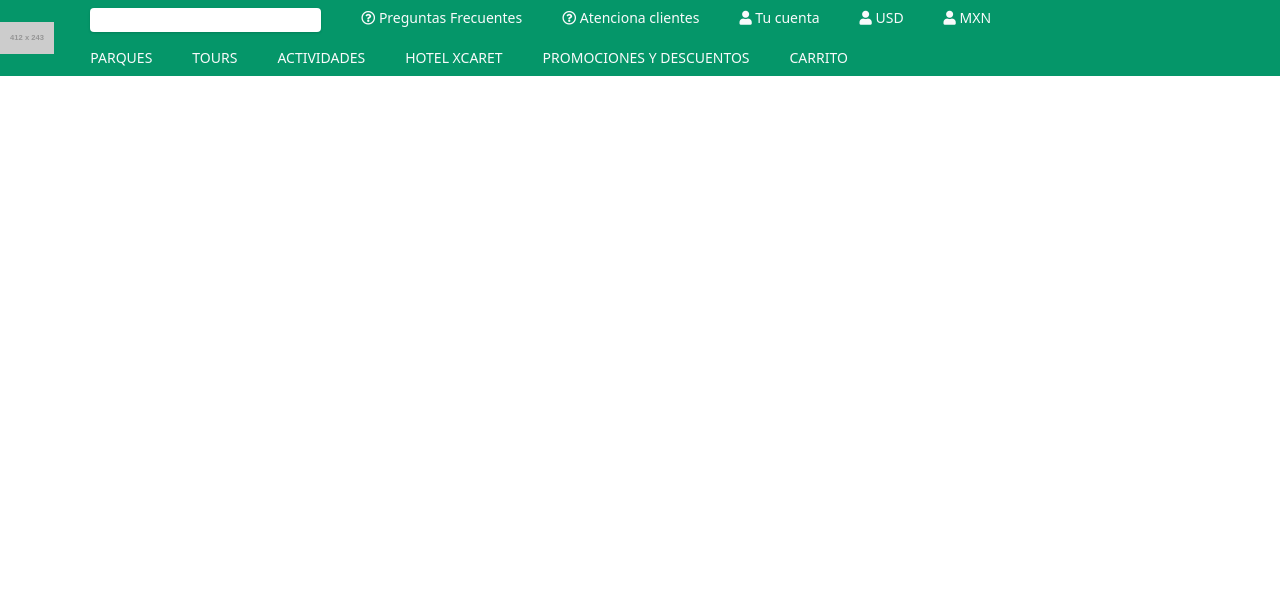
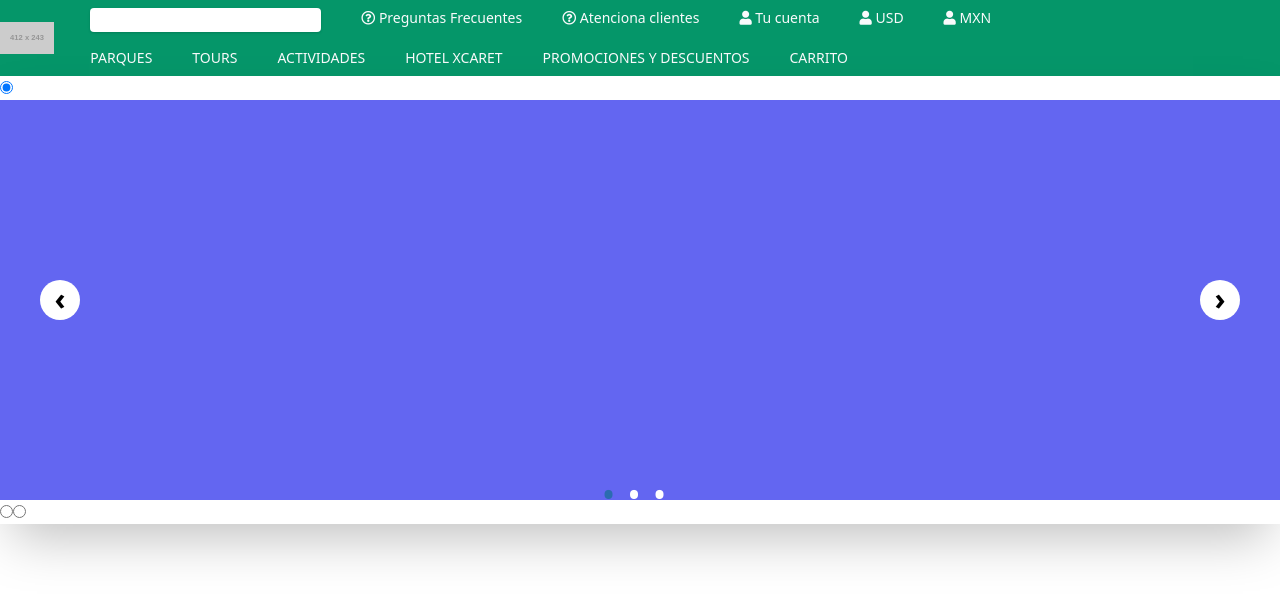
Before and after one commit to onaal/examen, a React (Create React App) app: page / in a window 1280 px wide. Shown: the top 598 px of the page. Built offline with nearby package versions, Linux system fonts and the light colour scheme; no server answers.

Commit message:
Se suben modificaciones

```diff
--- a/package.json
+++ b/package.json
@@ -11,10 +11,13 @@
     "@testing-library/react": "^11.2.3",
     "@testing-library/user-event": "^12.6.0",
     "autoprefixer": "^9.8.6",
+    "node-sass": "^4.14.1",
     "postcss": "^7.0.35",
     "react": "^17.0.1",
     "react-dom": "^17.0.1",
     "react-scripts": "4.0.1",
+    "sass-loader": "^10.1.1",
+    "style-loader": "^2.0.0",
     "tailwindcss": "npm:@tailwindcss/postcss7-compat@^2.0.2",
     "web-vitals": "^0.2.4"
   },
--- a/postcss.config.js
+++ b/postcss.config.js
@@ -5,4 +5,15 @@ module.exports = {
         tailwindcss('./tailwind.js'),
         require('autoprefixer'),
     ],
+    rules: [
+
+        {
+            test: /\.scss$/,
+            loader: ['style-loader', 'css-loader?url=false', 'sass-loader'],
+        },
+        {
+            test: /\.css$/,
+            loader: ['style-loader', 'css-loader?url=false']
+        }
+    ]
 };
--- a/src/App.js
+++ b/src/App.js
@@ -1,11 +1,13 @@
 import logo from './logo.svg';
 import './styles/tailwind.css';
 import Navbar from './client/components/navbar'
-
+import Carosouel from './client/components/carousel'
+import  './app.scss';
 function App() {
   return (
     <div>
       <Navbar></Navbar>
+      <Carosouel></Carosouel>
     </div>
   );
 }
--- /dev/null
+++ b/src/app.scss
@@ -0,0 +1,29 @@
+.carousel-open:checked + .carousel-item {
+  position: static;
+  opacity: 100;
+}
+.carousel-item {
+  -webkit-transition: opacity 0.6s ease-out;
+  transition: opacity 0.6s ease-out;
+}
+#carousel-1:checked ~ .control-1,
+#carousel-2:checked ~ .control-2,
+#carousel-3:checked ~ .control-3 {
+  display: block;
+}
+.carousel-indicators {
+  list-style: none;
+  margin: 0;
+  padding: 0;
+  position: absolute;
+  bottom: 2%;
+  left: 0;
+  right: 0;
+  text-align: center;
+  z-index: 10;
+}
+#carousel-1:checked ~ .control-1 ~ .carousel-indicators li:nth-child(1) .carousel-bullet,
+#carousel-2:checked ~ .control-2 ~ .carousel-indicators li:nth-child(2) .carousel-bullet,
+#carousel-3:checked ~ .control-3 ~ .carousel-indicators li:nth-child(3) .carousel-bullet {
+  color: #2b6cb0;  /*Set to match the Tailwind colour you want the active one to be */
+}
--- a/src/client/components/carousel.js
+++ b/src/client/components/carousel.js
@@ -42,8 +42,49 @@ export default class carousel extends Component {
     render(){
         return(
             <div class="carousel relative shadow-2xl bg-white">
+	<div class="carousel-inner relative overflow-hidden w-full">
+
+		<input class="carousel-open" type="radio" id="carousel-1" name="carousel" aria-hidden="true" hidden="" checked="checked"/>
+		<div class="carousel-item absolute opacity-0" style={{height:"50vh"}}>
+			<div class="block h-full w-full bg-indigo-500 text-white text-5xl text-center">
 
             </div>
+		</div>
+		<label for="carousel-3" class="prev control-1 w-10 h-10 ml-2 md:ml-10 absolute cursor-pointer hidden text-3xl font-bold text-black hover:text-white rounded-full bg-white hover:bg-blue-700 leading-tight text-center z-10 inset-y-0 left-0 my-auto">‹</label>
+		<label for="carousel-2" class="next control-1 w-10 h-10 mr-2 md:mr-10 absolute cursor-pointer hidden text-3xl font-bold text-black hover:text-white rounded-full bg-white hover:bg-blue-700 leading-tight text-center z-10 inset-y-0 right-0 my-auto">›</label>
+
+
+		<input class="carousel-open" type="radio" id="carousel-2" name="carousel" aria-hidden="true" hidden=""/>
+		<div class="carousel-item absolute opacity-0" style={{height:"50vh"}}>
+			<div class="block h-full w-full bg-orange-500 text-white text-5xl text-center">Slide 2</div>
+		</div>
+		<label for="carousel-1" class="prev control-2 w-10 h-10 ml-2 md:ml-10 absolute cursor-pointer hidden text-3xl font-bold text-black hover:text-white rounded-full bg-white hover:bg-blue-700 leading-tight text-center z-10 inset-y-0 left-0 my-auto">‹</label>
+		<label for="carousel-3" class="next control-2 w-10 h-10 mr-2 md:mr-10 absolute cursor-pointer hidden text-3xl font-bold text-black hover:text-white rounded-full bg-white hover:bg-blue-700 leading-tight text-center z-10 inset-y-0 right-0 my-auto">›</label>
+
+
+		<input class="carousel-open" type="radio" id="carousel-3" name="carousel" aria-hidden="true" hidden=""/>
+		<div class="carousel-item absolute opacity-0" style={{height:"50vh"}}>
+			<div class="block h-full w-full bg-green-500 text-white text-5xl text-center">Slide 3</div>
+		</div>
+		<label for="carousel-2" class="prev control-3 w-10 h-10 ml-2 md:ml-10 absolute cursor-pointer hidden text-3xl font-bold text-black hover:text-white rounded-full bg-white hover:bg-blue-700 leading-tight text-center z-10 inset-y-0 left-0 my-auto">‹</label>
+		<label for="carousel-1" class="next control-3 w-10 h-10 mr-2 md:mr-10 absolute cursor-pointer hidden text-3xl font-bold text-black hover:text-white rounded-full bg-white hover:bg-blue-700 leading-tight text-center z-10 inset-y-0 right-0 my-auto">›</label>
+
+
+		<ol class="carousel-indicators">
+			<li class="inline-block mr-3">
+				<label for="carousel-1" class="carousel-bullet cursor-pointer block text-4xl text-white hover:text-blue-700">•</label>
+			</li>
+			<li class="inline-block mr-3">
+				<label for="carousel-2" class="carousel-bullet cursor-pointer block text-4xl text-white hover:text-blue-700">•</label>
+			</li>
+			<li class="inline-block mr-3">
+				<label for="carousel-3" class="carousel-bullet cursor-pointer block text-4xl text-white hover:text-blue-700">•</label>
+			</li>
+		</ol>
+
+	</div>
+</div>
+
 
         )
     }
--- a/src/client/components/navbar.js
+++ b/src/client/components/navbar.js
@@ -113,22 +113,6 @@ export default class navbar extends Component {
 
                             }
 
-
-
-
-                            <div className="sticky top-0 hidden sm:block sm:ml-6">
-                            <div class="flex space-x-4">	                            <div className="flex space-x-4">
-
-
-
-
-
-                            </div>
-                        </div>
-                        </div>
-
-
-
                         </div>
                         </div>
                     </div>
```
Also changed, not shown: 2 other files (tests, documents, lock files or other folders).
